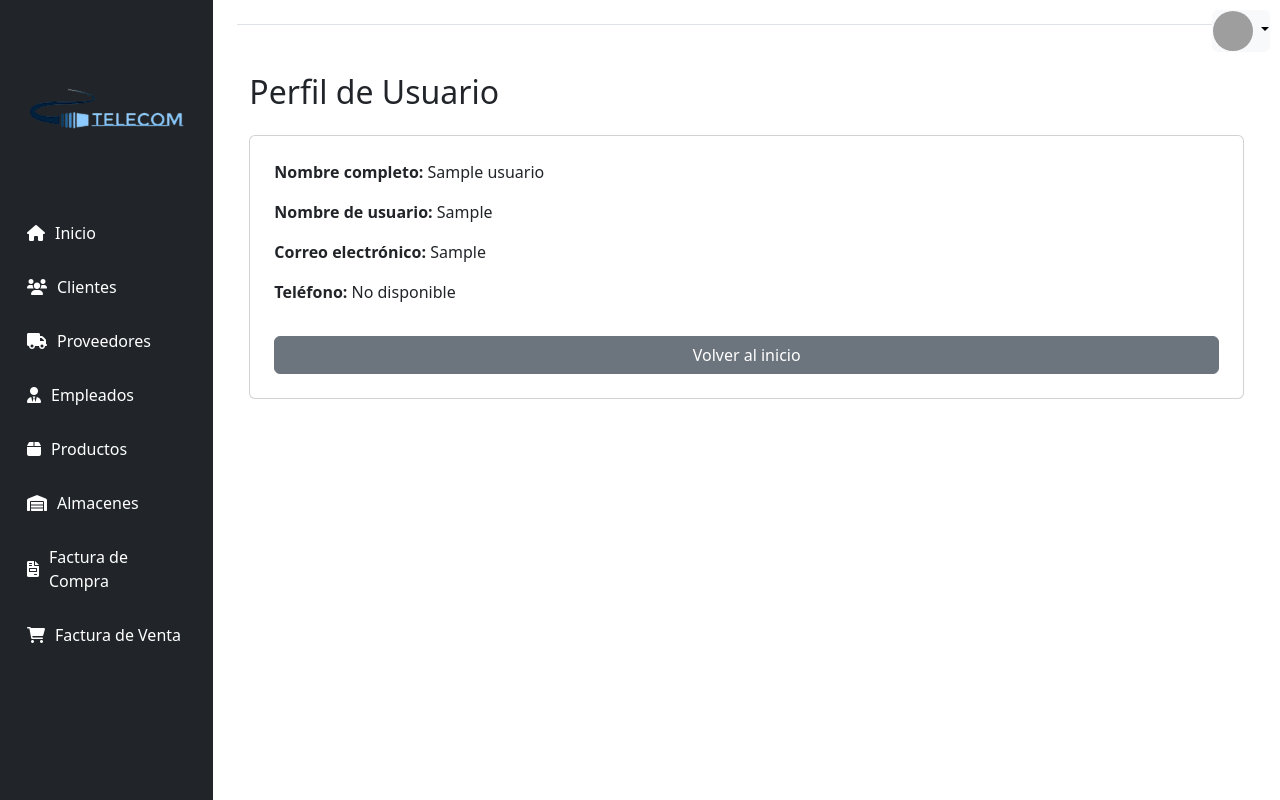
After one commit to zemanue/telecom-ERP, a PHP site: page /views/perfil/verPerfil.php in a window 1280 px wide. The commit adds this page. Run offline with PHP 8.4, Linux system fonts and the light colour scheme; the visitor is signed in with stand-in values (Sample User, id 1); tables that the repository leaves empty hold one stand-in row (values such as "Sample post"); grey boxes are pictures that could not be loaded.

Commit message:
perfil incluido
Creado perfil pero la visibildad de la página no esta correcta. Se ha cambiado tambien en el header, session_start por sesion_status, ya que es necesario en perfil iniciarlo ahí, y no se puede iniciar dos veces.

```diff
--- a/views/layouts/header.php
+++ b/views/layouts/header.php
@@ -3,7 +3,10 @@ Este archivo contiene la parte superior de todas las vistas de la aplicación,
 incluyendo la barra lateral de navegación y el menú de perfil desplegable.
 -->
 <?php
-session_start(); // Iniciar sesión para acceder a las variables de sesión
+// Verificamos si la sesión ya está activa antes de iniciar una nueva sesión
+if (session_status() == PHP_SESSION_NONE) {
+    session_start(); // Iniciar sesión solo si no hay ninguna sesión activa
+}
 ?>
 <!DOCTYPE html>
 <html lang="es">
@@ -24,12 +27,14 @@ session_start(); // Iniciar sesión para acceder a las variables de sesión
     <div class="container-fluid">
         <div class="row">
 
-            <!-- Barra lateral -->
+            <!-- Barra lateral (sidebar) -->
             <nav id="sidebar" class="col-md-3 col-lg-2 d-md-block bg-dark sidebar">
                 <div class="position-sticky pt-3">
                     <!--<h4 class="text-center text-white mb-4">TELECOM</h4>-->
+                    <!-- Logo de la aplicación -->
                     <img src="../assets/img/logo2.png" alt="Logo" class="img-fluid mb-4">
                     <ul class="nav flex-column">
+                        <!-- Enlaces de navegación -->
                         <li class="nav-item">
                             <a class="nav-link text-white" href="../views/home.php">
                                 <i class="fas fa-home"></i> Inicio
@@ -74,23 +79,23 @@ session_start(); // Iniciar sesión para acceder a las variables de sesión
                 </div>
             </nav>
 
+            <!-- Área principal de contenido -->
             <main class="col-md-9 ms-sm-auto col-lg-10 px-md-4">
-                <div
-                    class="d-flex justify-content-between flex-wrap flex-md-nowrap align-items-center pt-3 pb-2 mb-3 border-bottom">
+                <div class="d-flex justify-content-between flex-wrap flex-md-nowrap align-items-center pt-3 pb-2 mb-3 border-bottom">
 
-                    <!-- Menú de perfil desplegable -->
+                    <!-- Menú desplegable de perfil -->
                     <div class="profile-dropdown">
                         <div class="dropdown">
-                            <button class="btn btn-light dropdown-toggle p-0" type="button" id="dropdownMenuButton"
-                                data-bs-toggle="dropdown" aria-expanded="false">
-                                <img src="https://st3.depositphotos.com/3433891/33504/i/450/depositphotos_335048212-stock-photo-young-caucasian-woman-isolated-who.jpg"
-                                    alt="Perfil" style="width: 40px; height: 40px; border-radius: 50%;">
+                            <!-- Botón que muestra la imagen del perfil -->
+                            <button class="btn btn-light dropdown-toggle p-0" type="button" id="dropdownMenuButton" data-bs-toggle="dropdown" aria-expanded="false">
+                                <img src="https://st3.depositphotos.com/3433891/33504/i/450/depositphotos_335048212-stock-photo-young-caucasian-woman-isolated-who.jpg" alt="Perfil" style="width: 40px; height: 40px; border-radius: 50%;">
                             </button>
+                            <!-- Menú desplegable con opciones -->
                             <ul class="dropdown-menu" aria-labelledby="dropdownMenuButton">
-                                <li><a class="dropdown-item" href="../perfil/ver_perfil.php"><i
-                                            class="fas fa-id-badge"></i> Ver Perfil</a></li>
-                                <li><a class="dropdown-item" href="../logout.php"><i class="fas fa-sign-out-alt"></i>
-                                        Cerrar Sesión</a></li>
+                                <!-- Enlace para ver el perfil -->
+                                <li><a class="dropdown-item" href="perfil/verPerfil.php"><i class="fas fa-id-badge"></i> Ver Perfil</a></li>
+                                <!-- Enlace para cerrar sesión -->
+                                <li><a class="dropdown-item" href="../logout.php"><i class="fas fa-sign-out-alt"></i> Cerrar Sesión</a></li>
                             </ul>
                         </div>
                     </div>
--- /dev/null
+++ b/views/perfil/verPerfil.php
@@ -0,0 +1,57 @@
+<?php
+session_start();
+require_once '../../config/database.php';
+
+if (!isset($_SESSION['usuario'])) {
+    header("Location: ../../index.php");
+    exit();
+}
+
+$usuario = $_SESSION['usuario'];
+
+try {
+    $stmt = $db->prepare("
+        SELECT u.nombre_completo, u.usuario, u.correo, e.telefono
+        FROM usuarios u
+        LEFT JOIN empleados e ON u.usuario = e.codigo
+        WHERE u.usuario = :usuario
+    ");
+    $stmt->bindParam(':usuario', $usuario);
+    $stmt->execute();
+    $usuarioData = $stmt->fetch(PDO::FETCH_ASSOC);
+
+    if (!$usuarioData) {
+        echo "Error: No se encontraron datos del usuario.";
+        exit();
+    }
+
+    $nombreCompleto = $usuarioData['nombre_completo'];
+    $nombreUsuario = $usuarioData['usuario'];
+    $correo = $usuarioData['correo'];
+    $telefono = $usuarioData['telefono'] ?? 'No disponible';
+
+} catch (PDOException $e) {
+    echo "Error en la consulta: " . $e->getMessage();
+    exit();
+}
+
+// Incluye el encabezado común
+include '../layouts/header.php';
+?>
+
+<!-- Contenido de perfil -->
+<div class="container mt-5">
+    <h2 class="mb-4">Perfil de Usuario</h2>
+    <div class="card p-4">
+        <p><strong>Nombre completo:</strong> <?= htmlspecialchars($nombreCompleto) ?></p>
+        <p><strong>Nombre de usuario:</strong> <?= htmlspecialchars($nombreUsuario) ?></p>
+        <p><strong>Correo electrónico:</strong> <?= htmlspecialchars($correo) ?></p>
+        <p><strong>Teléfono:</strong> <?= htmlspecialchars($telefono) ?></p>
+        <a href="../home.php" class="btn btn-secondary mt-3">Volver al inicio</a>
+    </div>
+</div>
+
+<?php
+// Incluye el pie de página común
+include '../layouts/footer.php';
+?>
```
